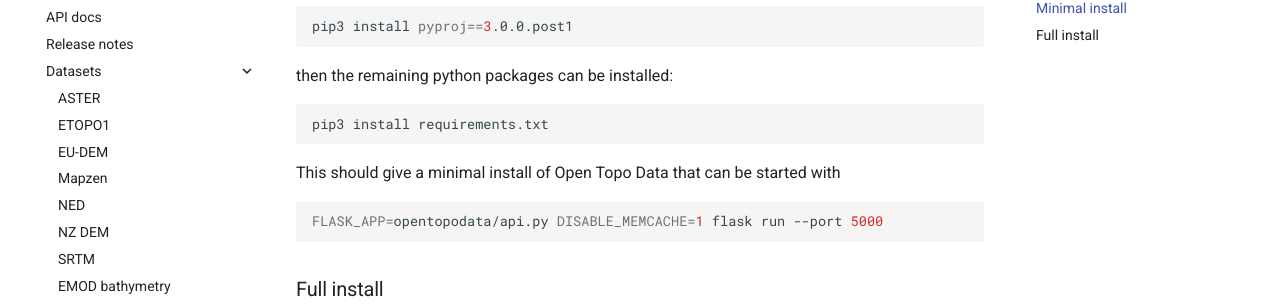
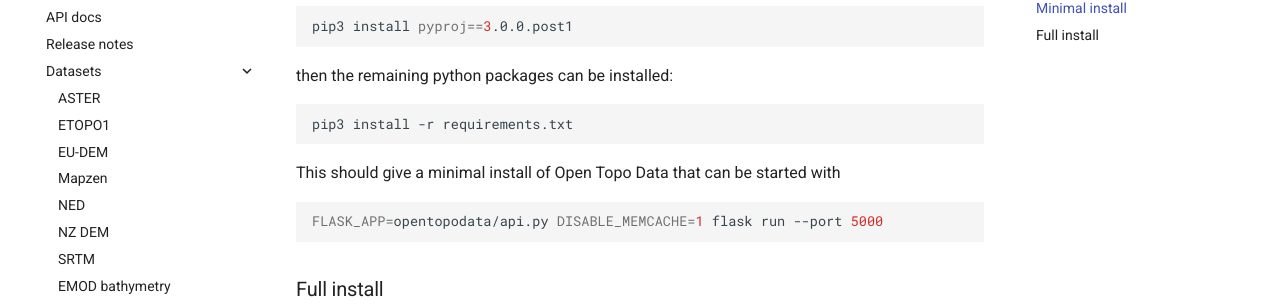
Before and after one commit to ajnisbet/opentopodata, an MkDocs documentation site: the page built from docs/notes/running-without-docker.md, in a window 1280 px wide and 900 px high, scrolled down 869 px. Shown: the part 145-450 px from the top of the window. Built offline with MkDocs 1.6.1 and Material for MkDocs 9.7.7, drawn with Linux system fonts in a browser that asks for light colours; comment, search, counter and statistics services are not loaded.

Commit message:
Fix #40 round 2

````diff
--- a/docs/notes/running-without-docker.md
+++ b/docs/notes/running-without-docker.md
@@ -44,7 +44,7 @@ pip3 install pyproj==3.0.0.post1
 then the remaining python packages can be installed:
 
 ```bash
-pip3 install requirements.txt
+pip3 install -r requirements.txt
 ```
 
 This should give a minimal install of Open Topo Data that can be started with
````
Also changed, not shown: docs/notes/multiple-datasets.md (+3 -3 lines).
